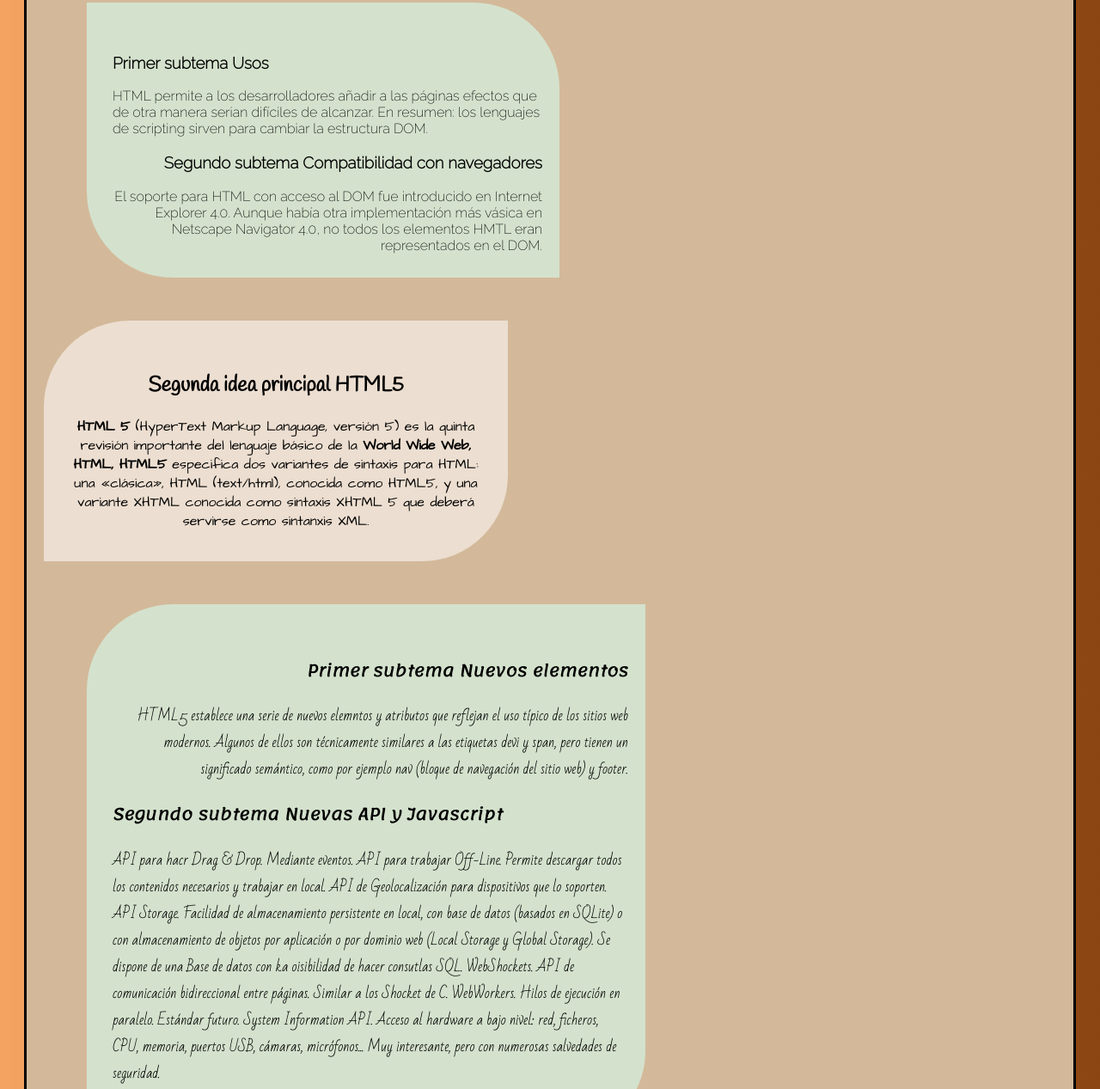
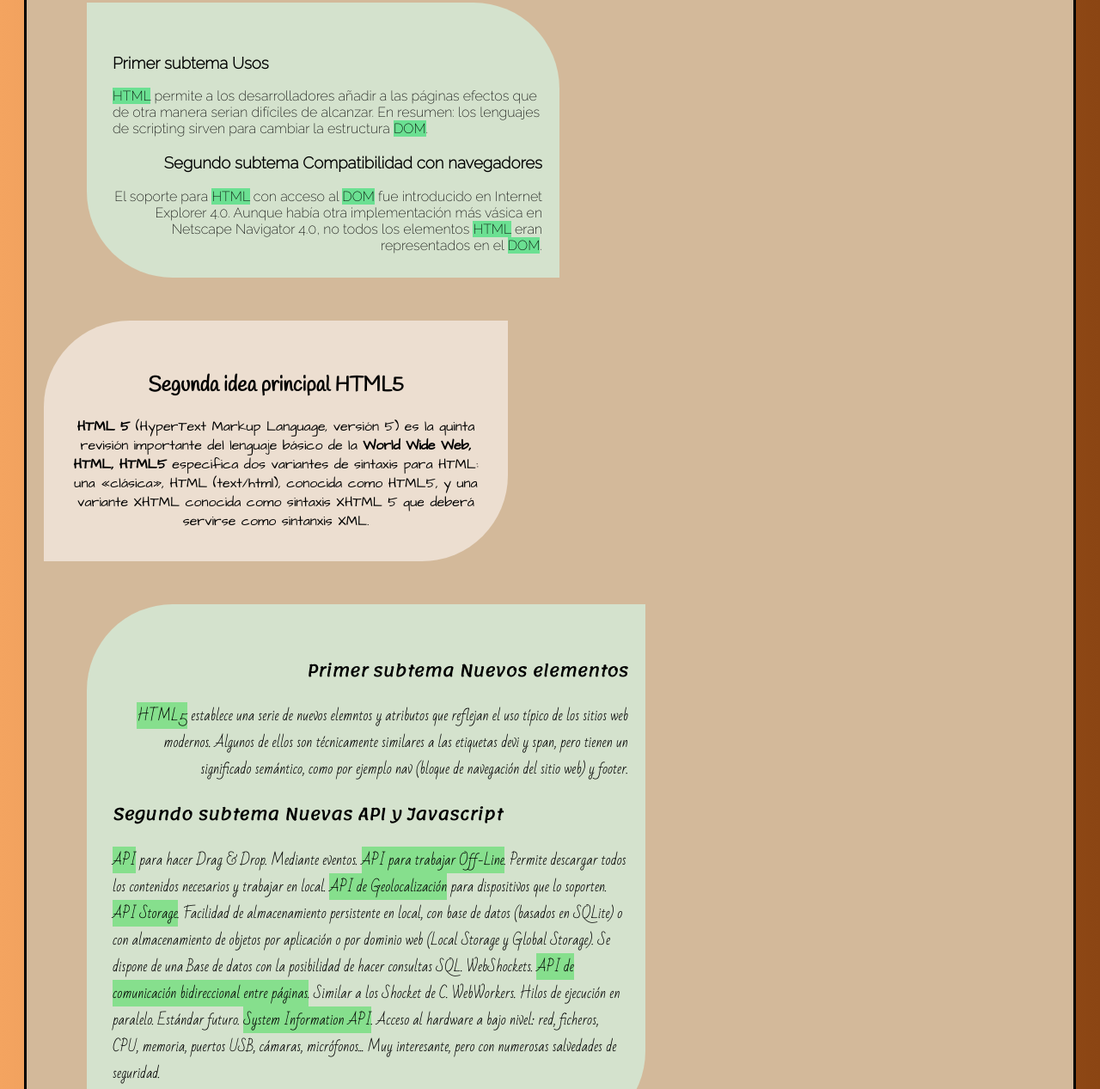
Before and after one commit to mariana-elizabeth-cruz/Practica1AP, a plain HTML site: page index.html in a window 1280 px wide. Shown: the part 720-1987 px from the top of the page at 86% size. Drawn offline with Linux system fonts and the light colour scheme; a web font is replaced by a local one.

Commit message:
usando span

```diff
--- a/index.html
+++ b/index.html
@@ -46,11 +46,11 @@
       <div class="subtitulos">
         <h3 class="sub1">Primer subtema Usos</h3>
         <p class="sub1Parrafo">
-        HTML permite a los desarrolladores añadir a las páginas efectos que de otra manera serian difíciles de alcanzar. En resumen: los lenguajes de scripting sirven para cambiar la estructura DOM.
+        <span class="resaltarSub1">HTML</span> permite a los desarrolladores añadir a las páginas efectos que de otra manera serian difíciles de alcanzar. En resumen: los lenguajes de scripting sirven para cambiar la estructura <span class="resaltarSub1">DOM</span>.
         </p>
         <h3 class="sub2">Segundo subtema Compatibilidad con navegadores</h3>
         <p class="sub2Parrafo">
-        El soporte para HTML con acceso al DOM fue introducido en Internet Explorer 4.0. Aunque había otra implementación más vásica en Netscape Navigator 4.0, no todos los elementos HMTL eran representados en el DOM.
+        El soporte para <span class="resaltarSub1">HTML</span> con acceso al <span class="resaltarSub1">DOM</span> fue introducido en Internet Explorer 4.0. Aunque había otra implementación más vásica en Netscape Navigator 4.0, no todos los elementos <span class="resaltarSub1">HTML</span> eran representados en el <span class="resaltarSub1">DOM</span>.
         </p>
       </div>
       <!-- fin subtitulos 1 -->
@@ -65,11 +65,11 @@
       <div class="subtitulos2">
         <h3 class="primerSub2">Primer subtema Nuevos elementos</h3>
         <p class="primerSub2">
-        HTML5 establece una serie de nuevos elemntos y atributos que reflejan el uso típico de los sitios web modernos. Algunos de ellos son técnicamente similares a las etiquetas devi y span, pero tienen un significado semántico, como por ejemplo nav (bloque de navegación del sitio web) y footer.
+        <span class="resaltarSub2">HTML5</span> establece una serie de nuevos elemntos y atributos que reflejan el uso típico de los sitios web modernos. Algunos de ellos son técnicamente similares a las etiquetas devi y span, pero tienen un significado semántico, como por ejemplo nav (bloque de navegación del sitio web) y footer.
         </p>
         <h3 class="segundoSub2">Segundo subtema Nuevas API y Javascript</h3>
         <p class="segundoSub2">
-        API para hacr Drag & Drop. Mediante eventos. API para trabajar Off-Line. Permite descargar todos los contenidos necesarios y trabajar en local. API de Geolocalización para dispositivos que lo soporten. API Storage. Facilidad de almacenamiento persistente en local, con base de datos (basados en SQLite) o con almacenamiento de objetos por aplicación o por dominio web (Local Storage y Global Storage). Se dispone de una Base de datos con ka oisibilidad de hacer consutlas SQL. WebShockets. API de comunicación bidireccional entre páginas. Similar a los Shocket de C. WebWorkers. Hilos de ejecución en paralelo. Estándar futuro. System Information API. Acceso al hardware a bajo nivel: red, ficheros, CPU, memoria, puertos USB, cámaras, micrófonos... Muy interesante, pero con numerosas salvedades de seguridad.
+        <span class="resaltarSub2">API</span> para hacer Drag & Drop. Mediante eventos. <span class="resaltarSub2">API para trabajar Off-Line</span>. Permite descargar todos los contenidos necesarios y trabajar en local. <span class="resaltarSub2">API de Geolocalización</span>  para dispositivos que lo soporten. <span class="resaltarSub2">API Storage</span>. Facilidad de almacenamiento persistente en local, con base de datos (basados en SQLite) o con almacenamiento de objetos por aplicación o por dominio web (Local Storage y Global Storage). Se dispone de una Base de datos con la posibilidad de hacer consultas SQL. WebShockets. <span class="resaltarSub2">API de comunicación bidireccional entre páginas</span>. Similar a los Shocket de C. WebWorkers. Hilos de ejecución en paralelo. Estándar futuro. <span class="resaltarSub2">System Information API</span>. Acceso al hardware a bajo nivel: red, ficheros, CPU, memoria, puertos USB, cámaras, micrófonos... Muy interesante, pero con numerosas salvedades de seguridad.
         </p>
       </div>
       <!-- fin subtitulos 2 -->
--- a/style.css
+++ b/style.css
@@ -115,3 +115,10 @@ p.conclusion {
     font-family: 'Handlee', cursive;
     background: linear-gradient(240deg, cadetBlue, lightSteelBlue);
 }
+/*uso de span en los parrafos*/
+.resaltarSub1 {
+    background-color: #6be092;
+}
+.resaltarSub2 {
+    background-color: #86df8d;
+}
```
